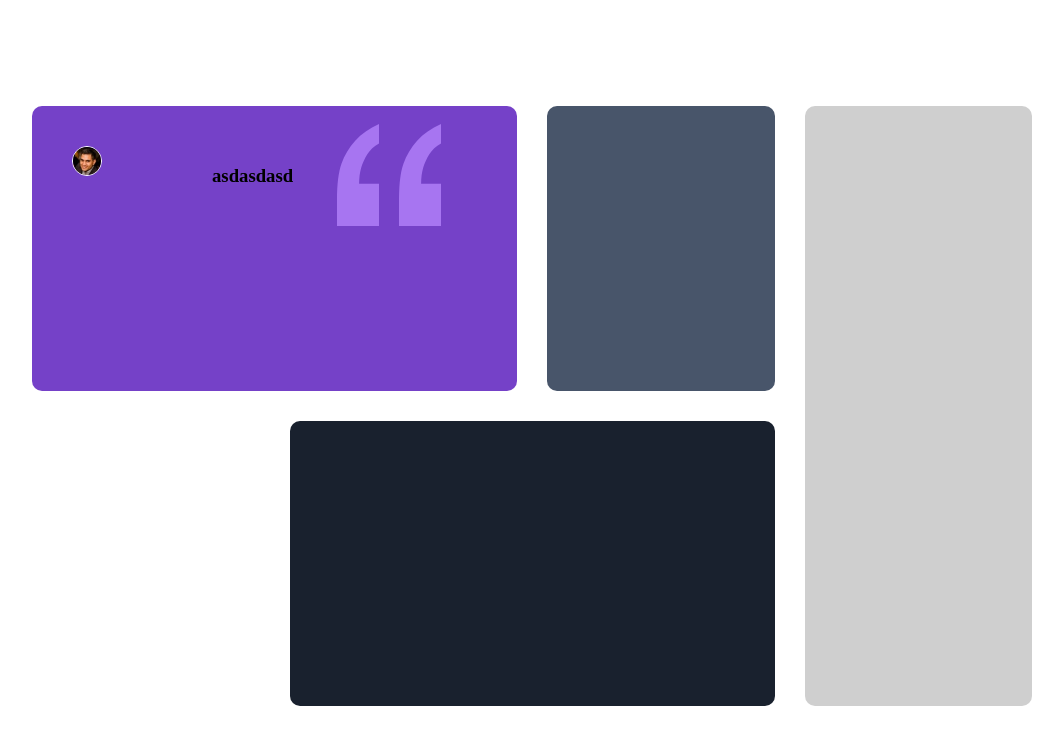
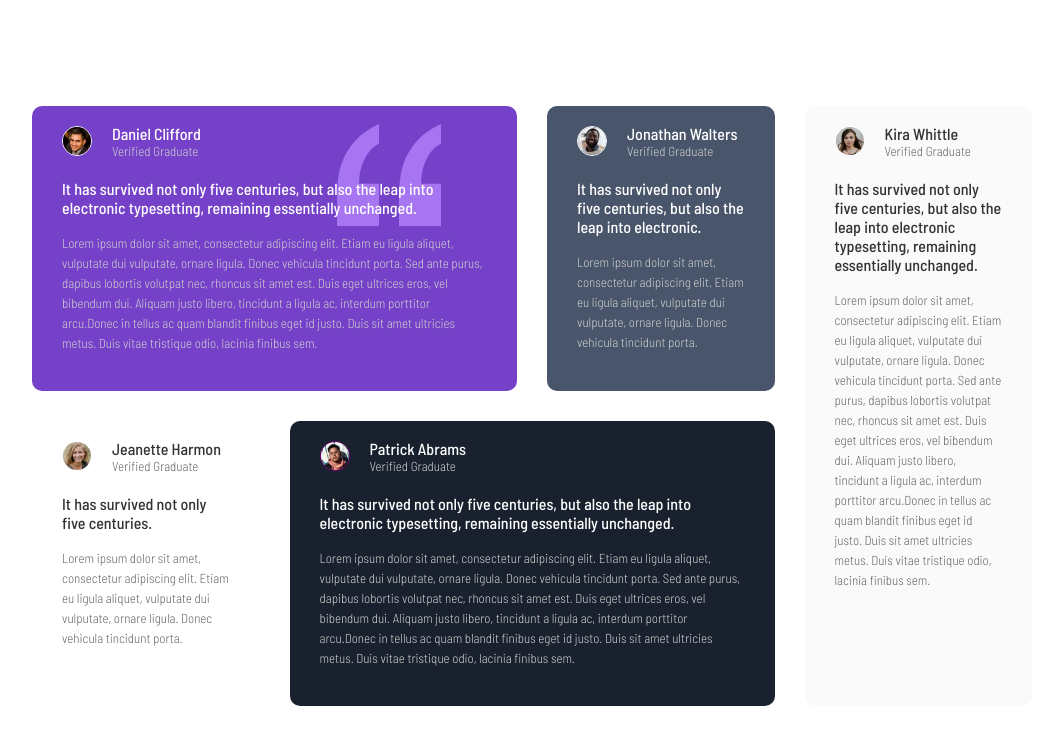
Before and after one commit to KptCnyt/testimonialGridSection, a plain HTML site: page index.html in a window 1280 px wide. Shown: the whole page, without its empty margins (108-1171 px from the left). Drawn offline with Linux system fonts and the light colour scheme.

Commit message:
finished

```diff
--- a/4.css
+++ b/4.css
@@ -1,14 +1,17 @@
 body {
+    margin: 0;
+    height: 812px;
     display: flex;
     justify-content: center;
     align-items: center;
-    margin: 0;
-    height: 812px;
 }
 div {
+    background-repeat: no-repeat;
+    font-family:'Barlow Semi Condensed' ;
     border-radius: 10px;
-    padding:20px;
-    background-repeat: no-repeat;
+}
+p {
+    font-family: 'Barlow Semi Condensed';
 }
 #allcards {
     width: 1000px;
@@ -23,29 +26,121 @@ div {
     grid-area: 1/1/2/3;
     background-image: url(bg-pattern-quotation.svg);
     background-position: 80% 10%;
+    padding-left: 30px;
+    padding-right: 30px;
+}
+#daniel {
+    height: 30px;
+    width: 30px;
     display: flex;
+    margin: 20px 0 0 0;
+    float: left;
 }
-#cwalters {
+#title {
+    width: auto;
+    height: 30px;
+    line-height: 15px;
+    float: left;
+    margin: 20px 0 0 20px;
+}
+#jwalters {
     background-color: hsl(217, 19%, 35%);
+    padding-left: 30px;
+    padding-right: 30px;
 }
 #kwhittle {
-    background-color: hsl(0, 0%, 81%);
+    background-color: hsl(0, 0%, 98%);
     grid-area: 1/4/3/5;
+    padding-left: 30px;
+    padding-right: 30px;
 }
 #jharmon {
     background-color: white;
+    padding-left: 30px;
+    padding-right: 30px;
 }
 #pabrams {
     background-color: hsl(219, 29%, 14%);
     grid-area: 2/2/3/4;
+    padding-left: 30px;
+    padding-right: 30px;
 }
-#daniel {
-    height: 30px;
-    width: 100px;
-    border: 1px bold black;
-    display: flex;
-}
+
 #image1 {
     border-radius: 50%;
     border:1px solid white;
 }
+#image2 {
+    border-radius: 50%;
+    border:1px solid purple;
+}
+.opacity {
+    color:hsl(0, 0%, 81%);
+    font-size: 13px;
+    font-weight: 300;
+    line-height: 20px;
+}
+.opacitydark {
+    color:hsl(0, 0%, 40%);
+    font-size: 13px;
+    font-weight: 300;
+    line-height: 20px; ;
+}
+.name {
+    color: white;
+    font: 15px;
+}
+.namedark {
+    color: hsl(0, 0%, 20%);
+    font: 15px;
+}
+.entrance {
+    font: 20px;
+    color: white;
+}
+.entrancedark {
+    font: 20px;
+    color: hsl(0, 0%, 20%);
+}
+@media (max-width:975px) {
+    #allcards {
+        grid-template-columns: 1fr 1fr 1fr 1fr;
+        grid-template-rows: 1fr 1fr 1fr 1fr;
+    }
+    #dclifford {
+        grid-area: 1/1/2/3;
+    }
+    #jwalters {
+        grid-area: 1/3/2/5;
+    }
+    #kwhittle {
+        grid-area: 2/1/3/3;
+    }
+    #jharmon {
+        grid-area: 2/3/3/5;
+    }
+    #pabrams {
+        grid-area: 3/1/4/3;
+    }
+}
+@media (max-width:550px){
+    #allcards {
+        grid-template-columns: 1fr;
+        grid-template-rows: 2fr 1fr 2fr 1fr 2fr;
+    }
+    #dclifford {
+        grid-area: 1/1/2/2;
+    }
+    #jwalters {
+        grid-area: 2/1/3/2;
+    }
+    #kwhittle {
+        grid-area: 3/1/4/2;
+    }
+    #jharmon {
+        grid-area: 4/1/5/2;
+    }
+    #pabrams {
+        grid-area: 5/1/6/2;
+    }
+}
--- a/index.html
+++ b/index.html
@@ -6,6 +6,9 @@
     <meta name="viewport" content="width=device-width, initial-scale=1.0">
     <title>Testimonial Grid Secion</title>
     <link rel="stylesheet" href="4.css">
+    <link rel="preconnect" href="https://fonts.googleapis.com">
+    <link rel="preconnect" href="https://fonts.gstatic.com" crossorigin>
+    <link href="https://fonts.googleapis.com/css2?family=Barlow+Semi+Condensed:wght@300;500;600&display=swap" rel="stylesheet">
 </head>
 <body>
     <div id="allcards">
@@ -13,14 +16,57 @@
             <div id="daniel">
                 <img id="image1" src="image-daniel.jpg">
             </div>
-            <div id="quote">
-                <h3>asdasdasd</h3>
+            <div id="title">
+                <span class="name">Daniel Clifford</span><br>
+                <span class="opacity">Verified Graduate</span>
+            </div><br><br><br>
+            <p class="entrance">It has survived not only five centuries, but also the leap into electronic typesetting, remaining essentially unchanged. </p>
+            <p class="opacity">Lorem ipsum dolor sit amet, consectetur adipiscing elit. Etiam eu ligula aliquet, vulputate dui vulputate, ornare ligula. Donec vehicula tincidunt porta. Sed ante purus, dapibus lobortis volutpat nec, rhoncus sit amet est. Duis eget ultrices eros, vel bibendum dui. Aliquam justo libero, tincidunt a ligula ac, interdum porttitor arcu.Donec in tellus ac quam blandit finibus eget id justo. Duis sit amet ultricies metus. Duis vitae tristique odio, lacinia finibus sem.</p>
+        </div>
+        <div id="jwalters">
+            <div id="daniel">
+                <img id="image1" src="image-jonathan.jpg">
             </div>
+            <div id="title">
+                <span class="name">Jonathan Walters</span><br>
+                <span class="opacity">Verified Graduate</span>
+            </div><br><br><br>
+            <p class="entrance">It has survived not only five centuries, but also the leap into electronic. </p>
+            <p class="opacity">Lorem ipsum dolor sit amet, consectetur adipiscing elit. Etiam eu ligula aliquet, vulputate dui vulputate, ornare ligula. Donec vehicula tincidunt porta.</p>
         </div>
-        <div id="cwalters"></div>
-        <div id="kwhittle"></div>
-        <div id="jharmon"></div>
-        <div id="pabrams"></div>
+        <div id="kwhittle">
+            <div id="daniel">
+                <img id="image1" src="image-kira.jpg">
+            </div>
+            <div id="title">
+                <span class="namedark">Kira Whittle</span><br>
+                <span class="opacitydark">Verified Graduate</span>
+            </div><br><br><br>
+            <p class="entrancedark">It has survived not only five centuries, but also the leap into electronic typesetting, remaining essentially unchanged. </p>
+            <p class="opacitydark">Lorem ipsum dolor sit amet, consectetur adipiscing elit. Etiam eu ligula aliquet, vulputate dui vulputate, ornare ligula. Donec vehicula tincidunt porta. Sed ante purus, dapibus lobortis volutpat nec, rhoncus sit amet est. Duis eget ultrices eros, vel bibendum dui. Aliquam justo libero, tincidunt a ligula ac, interdum porttitor arcu.Donec in tellus ac quam blandit finibus eget id justo. Duis sit amet ultricies metus. Duis vitae tristique odio, lacinia finibus sem.</p>
+        </div>
+        <div id="jharmon">
+            <div id="daniel">
+                <img id="image1" src="image-jeanette.jpg">
+            </div>
+            <div id="title">
+                <span class="namedark">Jeanette Harmon</span><br>
+                <span class="opacitydark">Verified Graduate</span>
+            </div><br><br><br>
+            <p class="entrancedark">It has survived not only five centuries. </p>
+            <p class="opacitydark">Lorem ipsum dolor sit amet, consectetur adipiscing elit. Etiam eu ligula aliquet, vulputate dui vulputate, ornare ligula. Donec vehicula tincidunt porta.</p>
+        </div>
+        <div id="pabrams">
+            <div id="daniel">
+                <img id="image2" src="image-patrick.jpg">
+            </div>
+            <div id="title">
+                <span class="name">Patrick Abrams</span><br>
+                <span class="opacity">Verified Graduate</span>
+            </div><br><br><br>
+            <p class="entrance">It has survived not only five centuries, but also the leap into electronic typesetting, remaining essentially unchanged. </p>
+            <p class="opacity">Lorem ipsum dolor sit amet, consectetur adipiscing elit. Etiam eu ligula aliquet, vulputate dui vulputate, ornare ligula. Donec vehicula tincidunt porta. Sed ante purus, dapibus lobortis volutpat nec, rhoncus sit amet est. Duis eget ultrices eros, vel bibendum dui. Aliquam justo libero, tincidunt a ligula ac, interdum porttitor arcu.Donec in tellus ac quam blandit finibus eget id justo. Duis sit amet ultricies metus. Duis vitae tristique odio, lacinia finibus sem.</p>
+        </div>
     </div>
 </body>
 </html>
```
